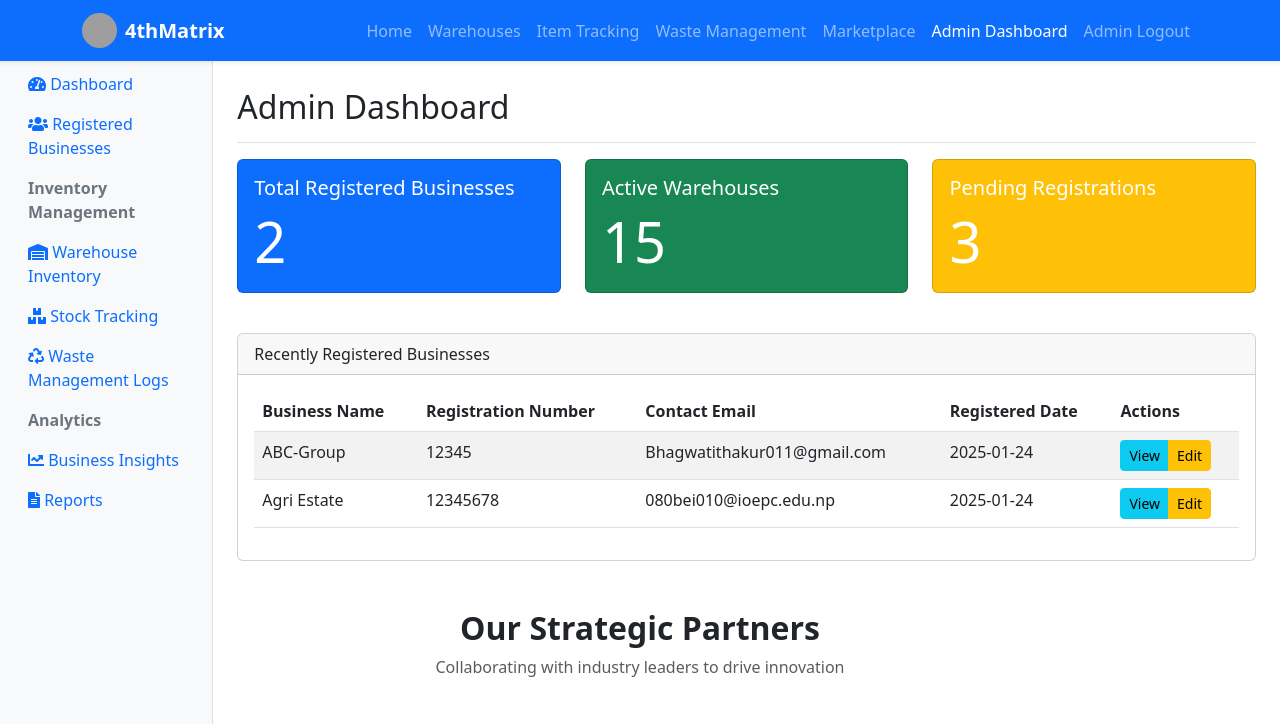
After one commit to aadarshabhusal/0D, a Flask app: page /admin/dashboard in a window 1280 px wide. The commit adds this page. Shown: the top 724 px of the page. Run offline with Flask 3, Linux system fonts and the light colour scheme; a user stored in the database is signed in; grey boxes are pictures that could not be loaded.

Commit message:
added admin pannel

```diff
--- a/app.py
+++ b/app.py
@@ -42,7 +42,21 @@ class Business(db.Model):
 
     def __repr__(self):
         return f'<Business {self.business_name}>'
+class Admin(db.Model):
+    id = db.Column(db.Integer, primary_key=True)
+    username = db.Column(db.String(50), unique=True, nullable=False)
+    password_hash = db.Column(db.String(255), nullable=False)
 
+    def set_password(self, password):
+        self.password_hash = generate_password_hash(password)
+
+    def check_password(self, password):
+        return check_password_hash(self.password_hash, password)
+
+    def __repr__(self):
+        return f'<Admin {self.username}>'
+
+# Make sure to call create_default_admin during the application startup
 has_run_before = False
 
 @app.before_request
@@ -50,7 +64,18 @@ def initialize_database():
     global has_run_before
     if not has_run_before:
         db.create_all()
+        create_default_admin()  # Ensure that default admin is created
         has_run_before = True
+
+def create_default_admin():
+    # Check if there are no admin records
+    if not Admin.query.first():
+        admin = Admin(username='admin')  # Admin username
+        admin.set_password('admin123')  # Set a secure password
+        db.session.add(admin)
+        db.session.commit()
+        print('Default admin user created: admin/admin123')
+
 
 
 @app.route('/')
@@ -194,6 +219,49 @@ def logout():
     session.pop('user', None)
     flash('You have been logged out.', 'info')
     return redirect(url_for('home'))
+@app.route('/admin/login', methods=['GET', 'POST'])
+def admin_login():
+    form = LoginForm()
+    print(f"Form submitted: {request.method}")
+    print(f"Form valid: {form.validate_on_submit()}")
+
+    if request.method == 'POST':
+        username = form.username.data
+        password = form.password.data
+        print(f"Attempted login - Username: {username}")
+
+        admin = Admin.query.filter_by(username=username).first()
+        print(f"Admin found: {admin}")
+
+        if admin and admin.check_password(password):
+            session['admin'] = admin.id
+            print("Admin login successful")
+            flash('Admin login successful!', 'success')
+            return redirect(url_for('admin_dashboard'))
+        else:
+            print("Login failed")
+            flash('Invalid admin credentials. Please try again.', 'danger')
+
+    return render_template('admin_login.html', title="Admin Login", form=form)
+
+@app.route('/admin/dashboard')
+def admin_dashboard():
+    if 'admin' not in session:
+        flash('Please log in as an admin to access the dashboard.', 'warning')
+        return redirect(url_for('admin_login'))
+
+    # Fetch admin details
+    admin = Admin.query.get(session['admin'])
+
+    # Example: List all businesses for admin management
+    businesses = Business.query.all()
+
+    return render_template('admin_dashboard.html', title="Admin Dashboard", admin=admin, businesses=businesses)
+@app.route('/admin/logout')
+def admin_logout():
+    session.pop('admin', None)
+    flash('Admin logged out successfully.', 'info')
+    return redirect(url_for('admin_login'))
 
 if __name__ == '__main__':
     app.run(debug=True, host='0.0.0.0', port=5000)
--- /dev/null
+++ b/templates/admin_dashboard.html
@@ -0,0 +1,143 @@
+{% extends 'layout.html' %}
+
+{% block body %}
+<div class="container-fluid">
+  <div class="row">
+    <!-- Sidebar Navigation -->
+    <nav class="col-md-2 d-md-block bg-light sidebar">
+      <div class="position-sticky">
+        <ul class="nav flex-column">
+          <li class="nav-item">
+            <a class="nav-link active" href="{{ url_for('admin_dashboard') }}">
+              <i class="fas fa-tachometer-alt"></i> Dashboard
+            </a>
+          </li>
+          <li class="nav-item">
+            <a class="nav-link" href="{{ url_for('admin_dashboard') }}">
+              <i class="fas fa-users"></i> Registered Businesses
+            </a>
+          </li>
+
+          <li class="nav-header">Inventory Management</li>
+          <li class="nav-item">
+            <a class="nav-link" href="#">
+              <i class="fas fa-warehouse"></i> Warehouse Inventory
+            </a>
+          </li>
+          <li class="nav-item">
+            <a class="nav-link" href="#">
+              <i class="fas fa-boxes"></i> Stock Tracking
+            </a>
+          </li>
+          <li class="nav-item">
+            <a class="nav-link" href="#">
+              <i class="fas fa-recycle"></i> Waste Management Logs
+            </a>
+          </li>
+
+          <li class="nav-header">Analytics</li>
+          <li class="nav-item">
+            <a class="nav-link" href="#">
+              <i class="fas fa-chart-line"></i> Business Insights
+            </a>
+          </li>
+          <li class="nav-item">
+            <a class="nav-link" href="#">
+              <i class="fas fa-file-alt"></i> Reports
+            </a>
+          </li>
+        </ul>
+      </div>
+    </nav>
+
+    <!-- Main Content -->
+    <main class="col-md-10 ms-sm-auto px-4">
+      <div class="d-flex justify-content-between flex-wrap flex-md-nowrap align-items-center pt-3 pb-2 mb-3 border-bottom">
+        <h1 class="h2">Admin Dashboard</h1>
+      </div>
+
+      <!-- Dashboard Summary Cards -->
+      <div class="row">
+        <div class="col-md-4">
+          <div class="card text-white bg-primary mb-3">
+            <div class="card-body">
+              <h5 class="card-title">Total Registered Businesses</h5>
+              <p class="card-text display-4">{{ businesses|length }}</p>
+            </div>
+          </div>
+        </div>
+        <div class="col-md-4">
+          <div class="card text-white bg-success mb-3">
+            <div class="card-body">
+              <h5 class="card-title">Active Warehouses</h5>
+              <p class="card-text display-4">15</p>
+            </div>
+          </div>
+        </div>
+        <div class="col-md-4">
+          <div class="card text-white bg-warning mb-3">
+            <div class="card-body">
+              <h5 class="card-title">Pending Registrations</h5>
+              <p class="card-text display-4">3</p>
+            </div>
+          </div>
+        </div>
+      </div>
+
+      <!-- Recent Businesses Table -->
+      <div class="card mt-4">
+        <div class="card-header">
+          Recently Registered Businesses
+        </div>
+        <div class="card-body">
+          <table class="table table-striped">
+            <thead>
+              <tr>
+                <th>Business Name</th>
+                <th>Registration Number</th>
+                <th>Contact Email</th>
+                <th>Registered Date</th>
+                <th>Actions</th>
+              </tr>
+            </thead>
+            <tbody>
+              {% for business in businesses %}
+              <tr>
+                <td>{{ business.business_name }}</td>
+                <td>{{ business.registration_number }}</td>
+                <td>{{ business.contact_email }}</td>
+                <td>{{ business.created_at.strftime('%Y-%m-%d') }}</td>
+                <td>
+                  <div class="btn-group">
+                    <a href="#" class="btn btn-sm btn-info">View</a>
+                    <a href="#" class="btn btn-sm btn-warning">Edit</a>
+                  </div>
+                </td>
+              </tr>
+              {% endfor %}
+            </tbody>
+          </table>
+        </div>
+      </div>
+    </main>
+  </div>
+</div>
+
+<style>
+.sidebar {
+  position: fixed;
+  top: 0;
+  bottom: 0;
+  left: 0;
+  z-index: 100;
+  padding-top: 4rem;
+  box-shadow: inset -1px 0 0 rgba(0, 0, 0, .1);
+}
+
+.nav-header {
+  padding: 0.5rem 1rem;
+  font-weight: bold;
+  color: #6c757d;
+}
+</style>
+{% endblock body %}
--- a/templates/layout.html
+++ b/templates/layout.html
@@ -56,17 +56,22 @@
         <li class="nav-item"><a class="nav-link {% if request.endpoint == 'waste_management' %}active{% endif %}" href="{{ url_for('waste_management') }}">Waste Management</a></li>
         <li class="nav-item"><a class="nav-link {% if request.endpoint == 'marketplace' %}active{% endif %}" href="{{ url_for('marketplace') }}">Marketplace</a></li>
 
-          {% if 'user' in session %}
+        {% if 'admin' in session %}
+          <li class="nav-item"><a class="nav-link {% if request.endpoint == 'admin_dashboard' %}active{% endif %}" href="{{ url_for('admin_dashboard') }}">Admin Dashboard</a></li>
+          <li class="nav-item"><a class="nav-link" href="{{ url_for('admin_logout') }}">Admin Logout</a></li>
+        {% elif 'user' in session %}
           <li class="nav-item"><a class="nav-link {% if request.endpoint == 'dashboard' %}active{% endif %}" href="{{ url_for('dashboard') }}">Dashboard</a></li>
           <li class="nav-item"><a class="nav-link" href="{{ url_for('logout') }}">Logout</a></li>
         {% else %}
           <li class="nav-item"><a class="nav-link {% if request.endpoint == 'login' %}active{% endif %}" href="{{ url_for('login') }}">Login</a></li>
           <li class="nav-item"><a class="nav-link {% if request.endpoint == 'register' %}active{% endif %}" href="{{ url_for('register') }}">Register</a></li>
+          <li class="nav-item"><a class="nav-link {% if request.endpoint == 'admin_login' %}active{% endif %}" href="{{ url_for('admin_login') }}">Admin Login</a></li>
         {% endif %}
       </ul>
     </div>
   </div>
 </nav>
+
 <!-- Content Block -->
 <div class="mt-5 pt-4">
   <!-- Flash Messages -->
```
Also changed, not shown: templates/admin_login.html (added, +34 -0 lines), instance/business.db. Lines whose indentation alone changed are shown as unchanged.
